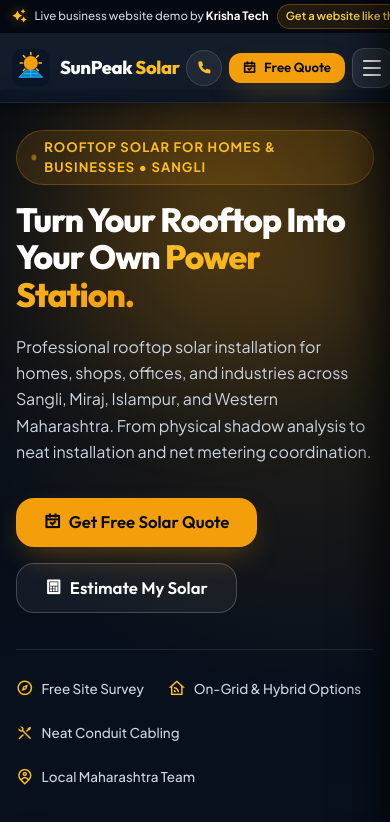
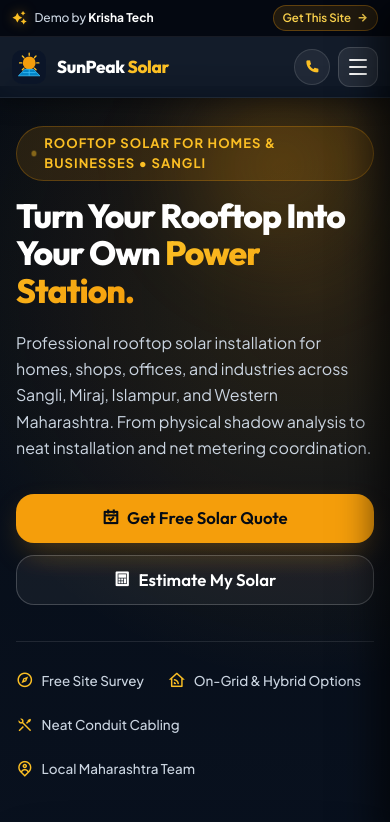
Before and after one commit to krishatech3103/solar, a website: page index.html in a window 390 px wide. Shown: the top 822 px of the page. Drawn offline with nearby package versions, Linux system fonts and the light colour scheme.

Commit message:
Fix mobile width overflow, visible menu drawer, and responsive header

```diff
--- a/assets/css/style.css
+++ b/assets/css/style.css
@@ -116,7 +116,10 @@ body {
 
 @media (max-width: 768px) {
   body {
-    padding-top: 5.6rem;
+    padding-top: 5.35rem;
+  }
+  html {
+    scroll-padding-top: 5.5rem;
   }
 }
 
@@ -395,6 +398,11 @@ button {
   white-space: nowrap;
 }
 
+.demo-bar__tag-mobile,
+.demo-bar__cta-mobile {
+  display: none;
+}
+
 .demo-bar__tag i {
   color: var(--solar-400);
   font-size: 0.95rem;
@@ -429,14 +437,24 @@ button {
   box-shadow: 0 0 12px rgba(245, 158, 11, 0.4);
 }
 
-@media (max-width: 480px) {
+@media (max-width: 640px) {
+  .demo-bar__tag-desktop,
+  .demo-bar__cta-desktop {
+    display: none;
+  }
+  .demo-bar__tag-mobile,
+  .demo-bar__cta-mobile {
+    display: inline;
+  }
   .demo-bar {
+    padding-block: 0.3rem;
+  }
+  .demo-bar__tag {
+    font-size: 0.75rem;
+  }
+  .demo-bar__cta {
     font-size: 0.72rem;
-    padding-block: 0.25rem;
-  }
-  .demo-bar__cta {
-    font-size: 0.7rem;
-    padding: 0.15rem 0.5rem;
+    padding: 0.18rem 0.55rem;
   }
 }
 
@@ -631,6 +649,32 @@ button {
   flex-shrink: 0;
 }
 
+/* On mobile screens (< 768px), hide the header Free Quote CTA so the hamburger menu is 100% visible */
+@media (max-width: 767px) {
+  .nav-cta-btn {
+    display: none !important;
+  }
+  .nav-wrap {
+    height: 3.75rem;
+    gap: 0.5rem;
+  }
+  .brand__logo {
+    width: 2.15rem;
+    height: 2.15rem;
+  }
+  .brand__name {
+    font-size: 1.08rem;
+  }
+  .nav-actions {
+    gap: 0.5rem;
+  }
+  .menu-toggle-btn {
+    width: 2.45rem;
+    height: 2.45rem;
+    display: flex !important;
+  }
+}
+
 .menu-toggle-btn {
   display: flex;
   flex-direction: column;
@@ -656,7 +700,7 @@ button {
 
 @media (min-width: 1024px) {
   .menu-toggle-btn {
-    display: none;
+    display: none !important;
   }
 }
 
@@ -852,6 +896,15 @@ button {
   z-index: 1;
 }
 
+@media (max-width: 639px) {
+  .hero__ambient-glow {
+    width: 260px;
+    height: 260px;
+    right: -20px;
+    top: -50px;
+  }
+}
+
 .hero__grid {
   display: grid;
   grid-template-columns: 1fr;
@@ -904,6 +957,18 @@ button {
   gap: 1rem;
   margin-bottom: 2.25rem;
   width: 100%;
+}
+
+@media (max-width: 639px) {
+  .hero__actions {
+    flex-direction: column;
+    align-items: stretch;
+    gap: 0.75rem;
+  }
+  .hero__actions .btn {
+    width: 100%;
+    justify-content: center;
+  }
 }
 
 .hero__trust-strip {
@@ -1043,6 +1108,13 @@ button {
   gap: 1.25rem;
 }
 
+@media (max-width: 480px) {
+  .value-strip__grid {
+    grid-template-columns: 1fr;
+    gap: 1rem;
+  }
+}
+
 @media (min-width: 768px) {
   .value-strip__grid {
     grid-template-columns: repeat(4, 1fr);
@@ -1403,6 +1475,18 @@ button {
   margin-bottom: 2rem;
 }
 
+@media (max-width: 480px) {
+  .calc-results-grid {
+    gap: 0.65rem;
+  }
+  .calc-result-box {
+    padding: 0.85rem 0.6rem;
+  }
+  .calc-result-box__val {
+    font-size: 1.15rem;
+  }
+}
+
 @media (min-width: 640px) {
   .calc-results-grid {
     grid-template-columns: repeat(4, 1fr);
@@ -2425,7 +2509,7 @@ button {
   border-radius: var(--radius-md);
   background: var(--white);
   color: var(--text-main);
-  font-size: 0.9375rem;
+  font-size: 1rem;
   transition: border-color var(--transition-fast);
 }
 
--- a/index.html
+++ b/index.html
@@ -38,7 +38,7 @@
   <link href="https://cdn.jsdelivr.net/npm/remixicon@4.2.0/fonts/remixicon.css" rel="stylesheet">
 
   <!-- Core Stylesheet -->
-  <link rel="stylesheet" href="assets/css/style.css?v=3.0">
+  <link rel="stylesheet" href="assets/css/style.css?v=3.2">
 
   <!-- JSON-LD Structured Data: Solar Contractor / Local Business -->
   <script type="application/ld+json">
@@ -152,10 +152,14 @@
       <div class="container demo-bar__inner">
         <span class="demo-bar__tag">
           <i class="ri-sparkling-2-fill" aria-hidden="true"></i>
-          <span>Live business website demo by <strong>Krisha Tech</strong></span>
+          <span class="demo-bar__text">
+            <span class="demo-bar__tag-desktop">Live business website demo by <strong>Krisha Tech</strong></span>
+            <span class="demo-bar__tag-mobile">Demo by <strong>Krisha Tech</strong></span>
+          </span>
         </span>
         <a class="demo-bar__cta" href="https://wa.me/917083330914?text=Hello%20Krisha%20Tech%2C%20I%20saw%20your%20solar%20demo%20website%20and%20I%27m%20interested%20in%20a%20similar%20website%20for%20my%20business." target="_blank" rel="noopener">
-          <span>Get a website like this</span>
+          <span class="demo-bar__cta-desktop">Get a website like this</span>
+          <span class="demo-bar__cta-mobile">Get This Site</span>
           <i class="ri-arrow-right-line" aria-hidden="true"></i>
         </a>
       </div>
@@ -1566,7 +1570,7 @@
   </aside>
 
   <!-- Scripts -->
-  <script src="assets/js/calculator.js?v=3.0" defer></script>
-  <script src="assets/js/main.js?v=3.0" defer></script>
+  <script src="assets/js/calculator.js?v=3.2" defer></script>
+  <script src="assets/js/main.js?v=3.2" defer></script>
 </body>
 </html>
```
